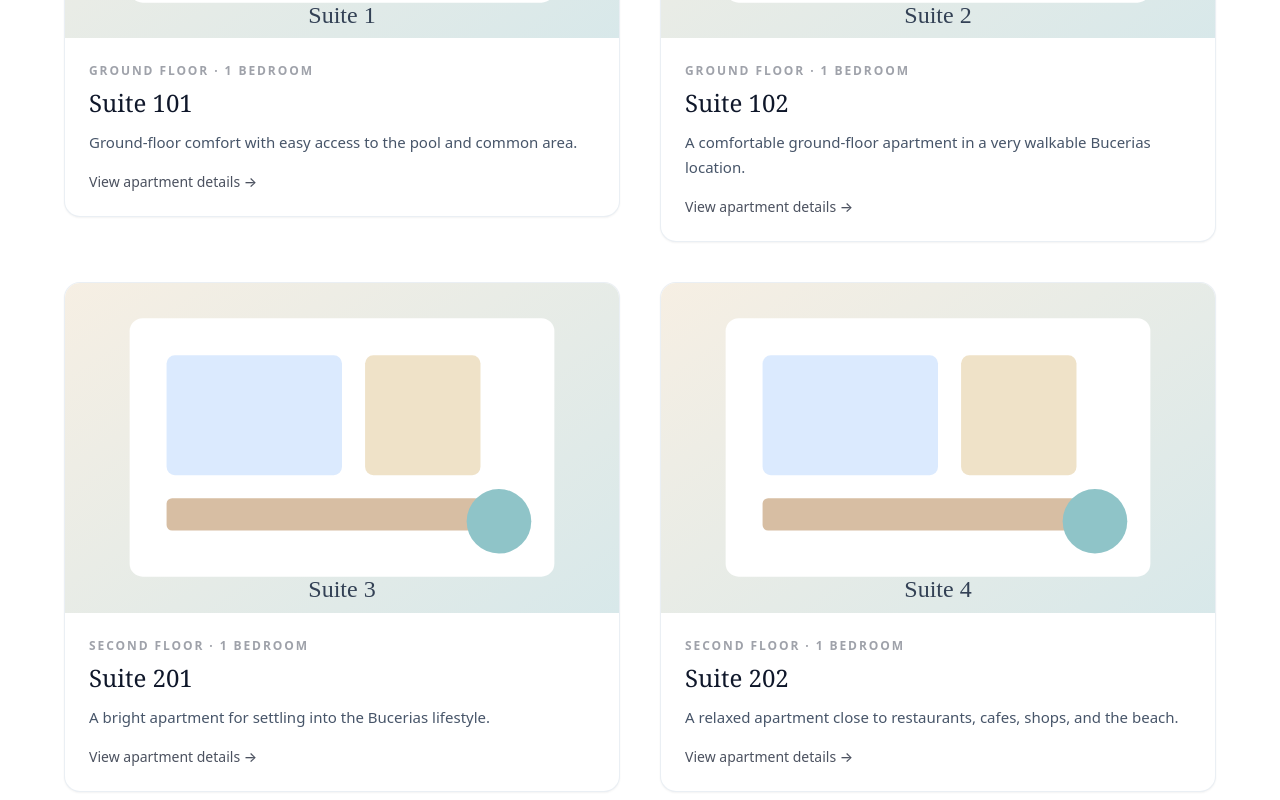
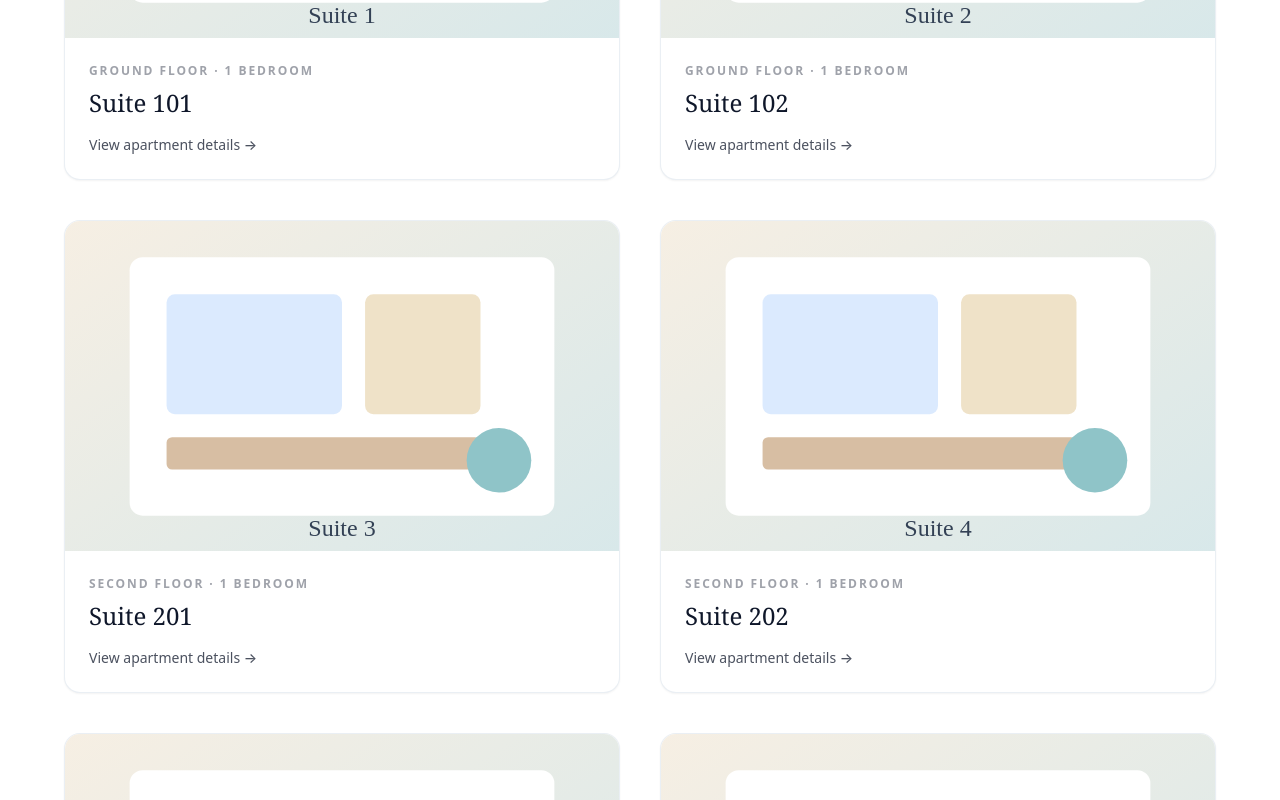
Before and after one commit to jfmichel86/Suites-Angelica1, a Next.js app: page /properties in a window 1280 px wide. Shown: the part 920-1720 px from the top of the page. Built offline with nearby package versions, Linux system fonts and the light colour scheme.

Commit message:
Update page.tsx

```diff
--- a/app/properties/page.tsx
+++ b/app/properties/page.tsx
@@ -28,7 +28,7 @@ export default function Properties() {
                   <div className="p-6">
                     <div className="text-[12px] font-semibold uppercase tracking-[0.16em] text-slate-900/40">{property.floor} · {property.bedrooms}</div>
                     <h2 className="mt-2 font-serif text-2xl leading-tight text-slate-900">{property.name}</h2>
-                    <p className="mt-3 text-[15px] leading-[1.65] text-slate-600">{property.summary}</p>
+                    {/* Summary removed for cleaner card design */}
                     <p className="mt-4 text-[14px] font-medium text-slate-900/75">View apartment details →</p>
                   </div>
                 </div>
```
